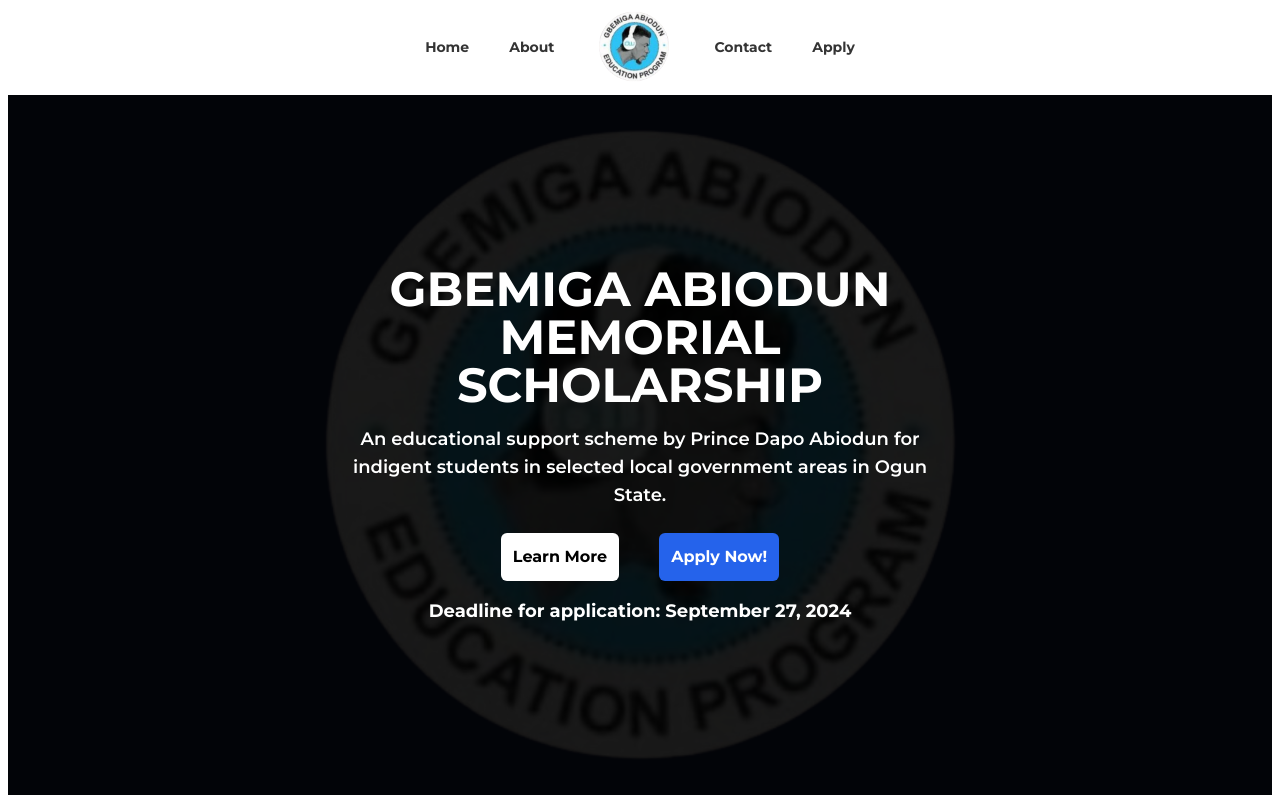
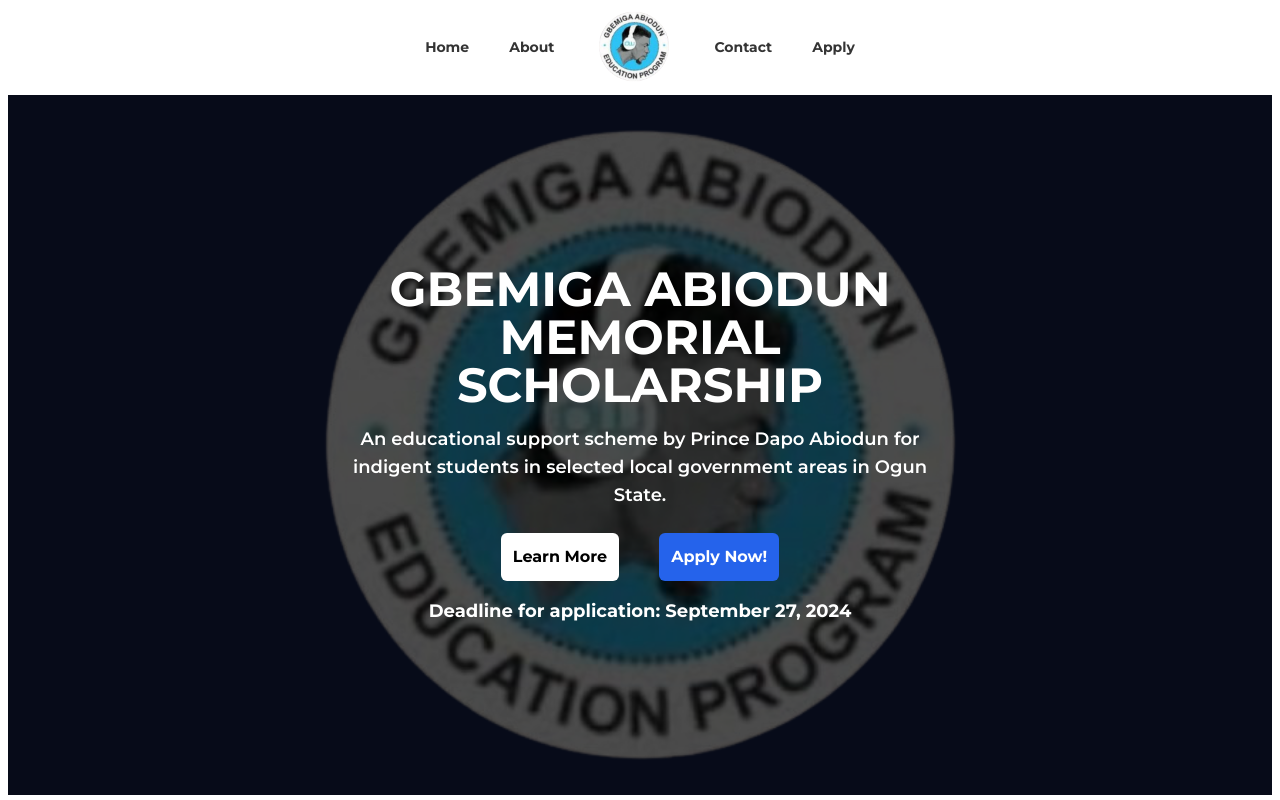
Before and after one commit to hamilak/gams, a React (Vite) app: page / in a window 1280 px wide. Shown: the top 800 px of the page. Built offline with nearby package versions, Linux system fonts and the light colour scheme.

Commit message:
fix: background image

```diff
--- a/src/components/MainInformation.jsx
+++ b/src/components/MainInformation.jsx
@@ -23,7 +23,7 @@
                     height: '700px',
                 }}
             >
-                <div className="absolute inset-0 bg-black opacity-90"></div>
+                <div className="absolute inset-0 bg-black opacity-70"></div>
                 <div className='relative px-10 w-full flex justify-center'>
                     <div className='w-full md:w-1/2 text-center'>
                         <h3 className="text-base md:text-5xl text-white font-bold uppercase">Gbemiga Abiodun Memorial Scholarship</h3>
```
